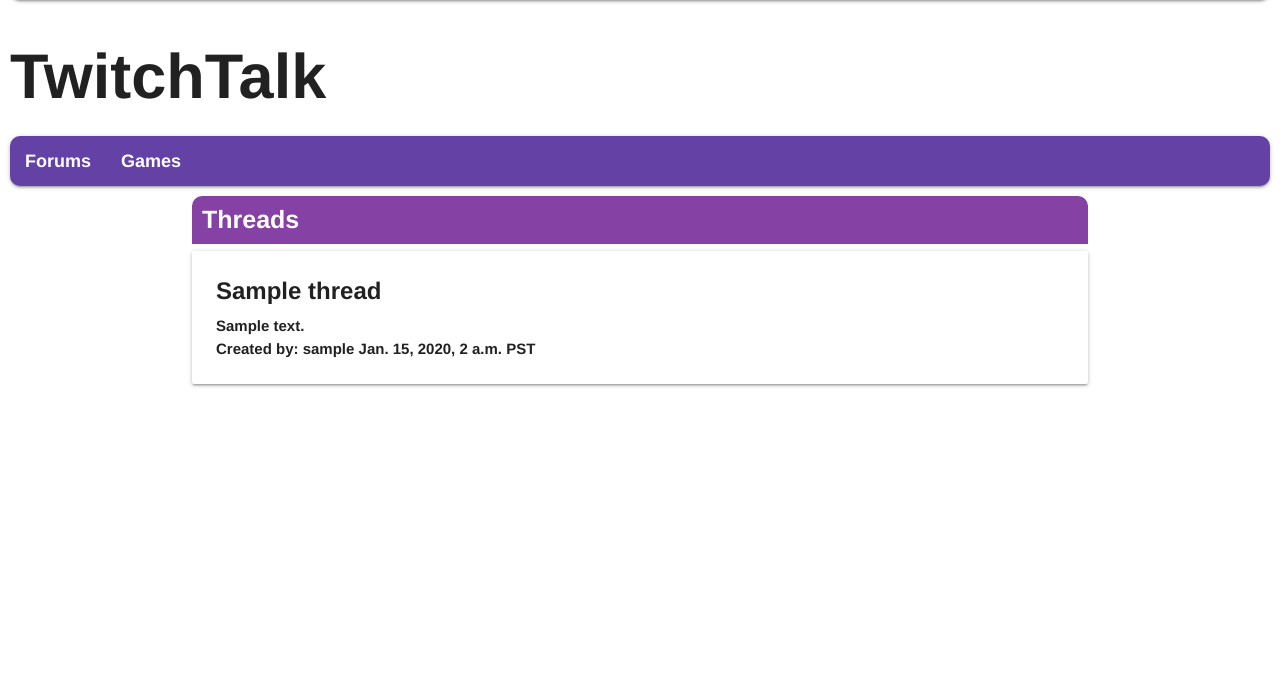
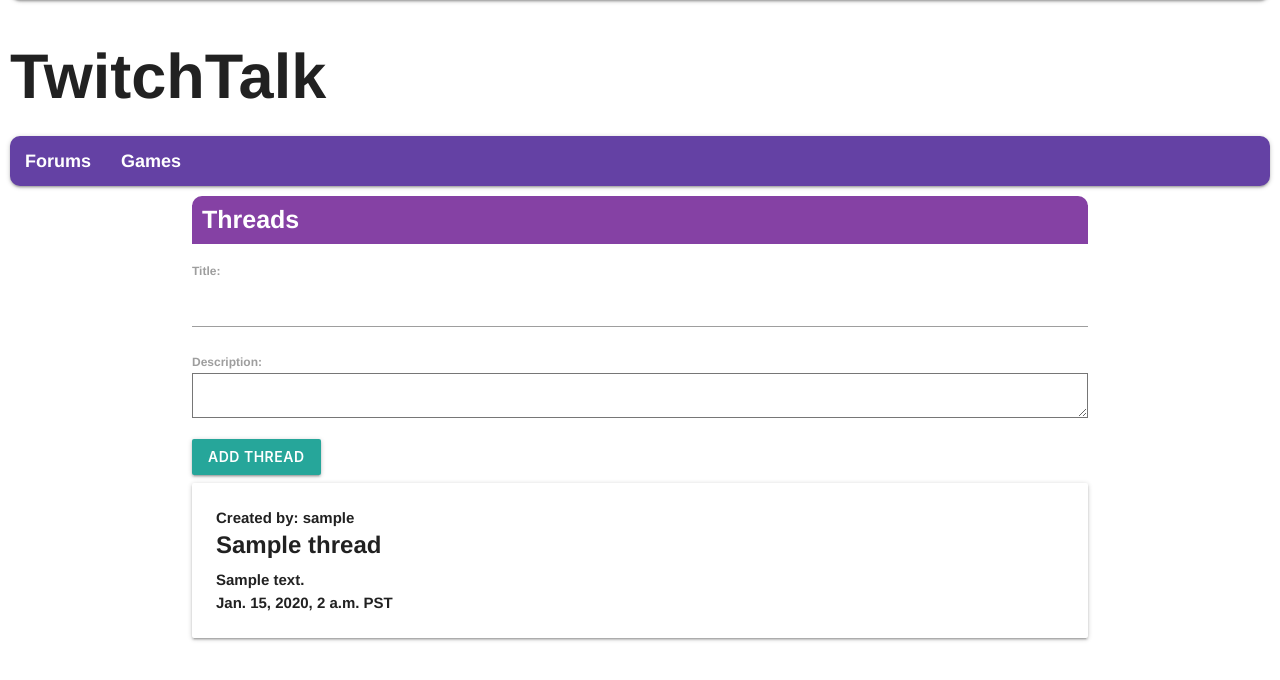
Before and after one commit to Lamsauce/twitchtalk, a Django app: template main_app/templates/home.html in a window 1280 px wide. Shown: the part 50-730 px from the top of the page. Run offline with Django 3.2, Linux system fonts and the light colour scheme; the template is opened without the code that fills it: values that come from a table or form of the project are taken from there, others are empty; tables that the repository leaves empty hold one stand-in row (values such as "Sample post").

Commit message:
CREATE FORM shows and works, but doesn't save yet. Will work on tomorrow

```diff
--- a/main_app/forms.py
+++ b/main_app/forms.py
@@ -2,7 +2,9 @@ from django import forms
 from django.forms import ModelForm
 from django.contrib.auth.forms import UserCreationForm
 from django.contrib.auth.models import User
+from .models import Thread
 
+# Registration Form
 class RegisterForm(UserCreationForm):
     username = forms.CharField(max_length=100)
     email = forms.EmailField(widget=forms.EmailInput)
@@ -11,3 +13,9 @@ class RegisterForm(UserCreationForm):
     class Meta:
         model = User
         fields = ["username", "email", "twitch"]
+
+# Add Thread Model
+class ThreadForm(forms.ModelForm):
+    class Meta:
+        model = Thread
+        fields = ['title', 'description']
--- a/main_app/templates/home.html
+++ b/main_app/templates/home.html
@@ -5,13 +5,20 @@
 <div class="container">
 <h2 id="thread-title">Threads</h2>
 
+<form method="POST">
+  {% csrf_token %}
+  {{thread_form.as_p}}
+<input type="submit" class="btn" value="Add Thread">
+</form>
+
 <!-- THREADS LIST -->
 {% for thread in threads %}
   <div class="card">
     <div class="card-content">
+      <p>Created by: {{thread.user}}</p>
       <span class="card-title">{{ thread.title }}</span>
       <p>{{ thread.description }}</p>
-      <p>Created by: {{thread.user}} {{ thread.created_at }} PST</p>
+      <p>{{ thread.created_at }} PST</p>
     </div>
   </div>
   {% endfor %}
--- a/main_app/templates/profile.html
+++ b/main_app/templates/profile.html
@@ -5,7 +5,10 @@
     <h2>Profile</h2>
     <p>{{ user.username }}</p>
     <p>{{ user.email }}</p>
+
+
     <p>{{ user.twitch_url}}</p>
+
 </div>
 
 
```
Also changed, not shown: main_app/views.py (+8 -1 lines).
